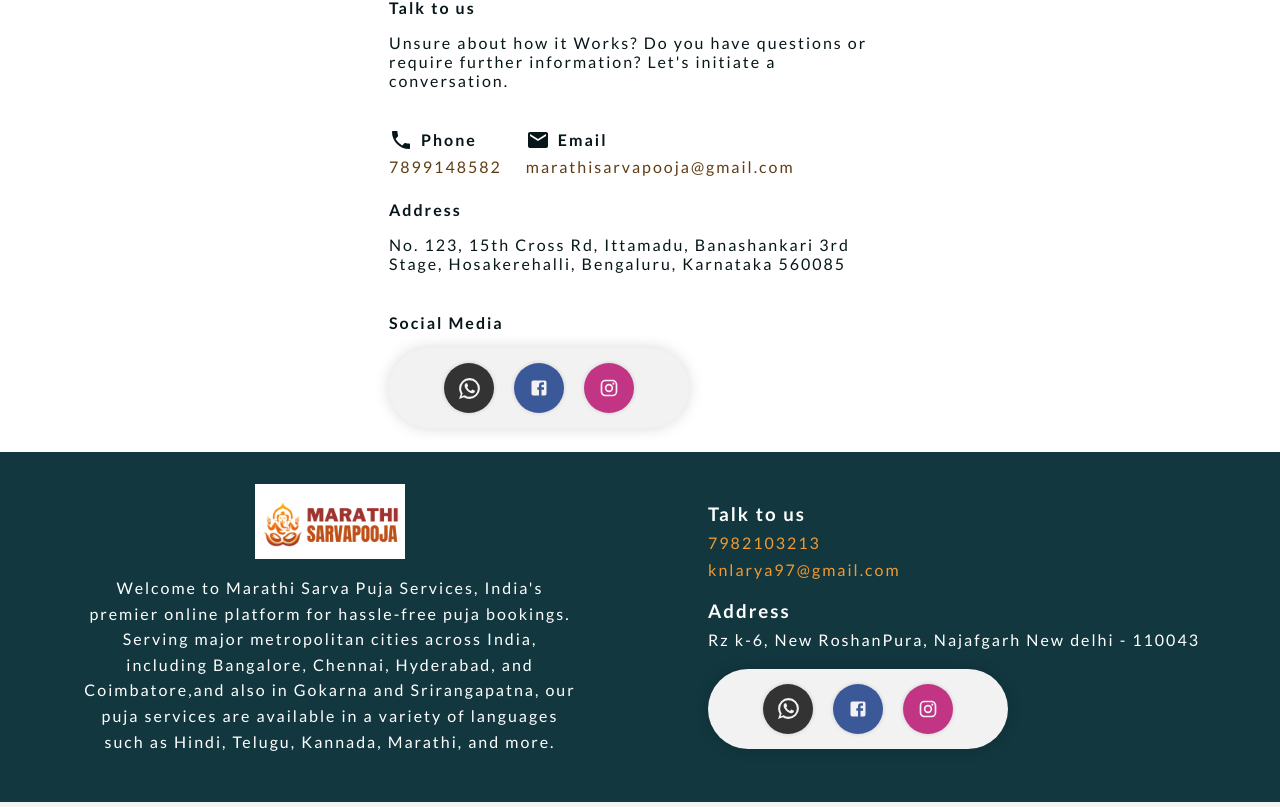
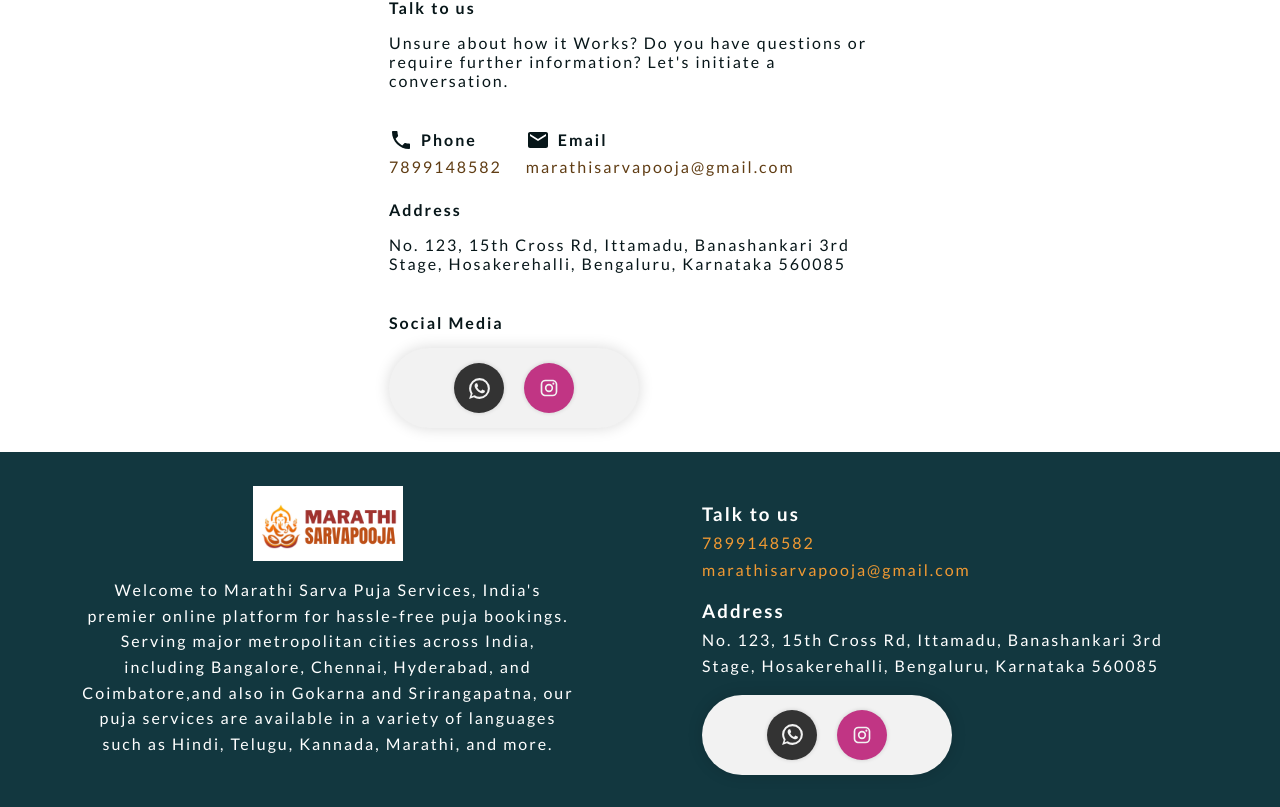
Before and after one commit to KulkarniShrinivas/Pandit-website, a React (Vite) app: page /contact in a window 1280 px wide. Shown: the part 404-1211 px from the top of the page. Built offline with nearby package versions, Linux system fonts and the light colour scheme.

Commit message:
contact us UI Improved

```diff
--- a/src/components/contact-us/social-media/socialMedia.jsx
+++ b/src/components/contact-us/social-media/socialMedia.jsx
@@ -15,14 +15,14 @@ const SocialMedia = ({ whatsapp, fb, insta }) => {
       >
         <WhatsAppIcon />
       </a>
-      <a
+      {/* <a
         href={fb}
         target="_blank"
         rel="noopener noreferrer"
         className="social-button facebook"
       >
         <FacebookIcon />
-      </a>
+      </a> */}
       <a
         href={insta}
         target="_blank"
--- a/src/components/contact-us/social-media/socialMedia.scss
+++ b/src/components/contact-us/social-media/socialMedia.scss
@@ -6,7 +6,7 @@
   box-shadow: 0px 0px 15px #00000027;
   padding: 15px 10px;
   border-radius: 5em;
-  width: 300px;
+  width: 250px;
 }
 
 .social-button {
--- a/src/components/footer/footer.jsx
+++ b/src/components/footer/footer.jsx
@@ -1,3 +1,4 @@
+import { contactData } from "../../data/contact-us-data";
 import { footerData } from "../../data/footer-data";
 import SocialMedia from "../contact-us/social-media/socialMedia";
 import "./footer.scss";
@@ -16,17 +17,21 @@ const Footer = () => {
       <div className="contact-details">
         <div className="talk-to-us">
           <h3>Talk to us</h3>
-          <a href={`tel:${footerData.number}`}>{footerData.number}</a>
-          <a href={`mailto:${footerData.email}`}>{footerData.email}</a>
+          <a href={`tel:${contactData.info.phoneNo}`}>
+            {contactData.info.phoneNo}
+          </a>
+          <a href={`mailto:${contactData.info.email}`}>
+            {contactData.info.email}
+          </a>
         </div>
         <div className="address">
           <h3>Address</h3>
-          <p>{footerData.address}</p>
+          <p>{contactData.info.address}</p>
         </div>
         <SocialMedia
           whatsapp={footerData.whatsapp}
-          fb={footerData.fb_link}
-          insta={footerData.insta_link}
+          fb={contactData.socialMedia.fb}
+          insta={contactData.socialMedia.insta}
         />
       </div>
     </div>
--- a/src/components/footer/footer.scss
+++ b/src/components/footer/footer.scss
@@ -27,6 +27,7 @@
   .contact-details {
     display: flex;
     flex-direction: column;
+    max-width: 500px;
 
     .talk-to-us {
       display: flex;
--- a/src/pages/contact-us/contact-us.scss
+++ b/src/pages/contact-us/contact-us.scss
@@ -37,8 +37,9 @@
 
       .email-phone-container {
         display: flex;
-        align-items: center;
+        align-items: flex-start;
         gap: 1.5rem;
+        flex-direction: column;
 
         .icon-info-container {
           display: flex;
@@ -75,6 +76,12 @@
   .contact-us-container {
     .main-info-form-container {
       flex-direction: row;
+
+      .contact-info-container {
+        .email-phone-container {
+          flex-direction: row;
+        }
+      }
     }
   }
 }
```
